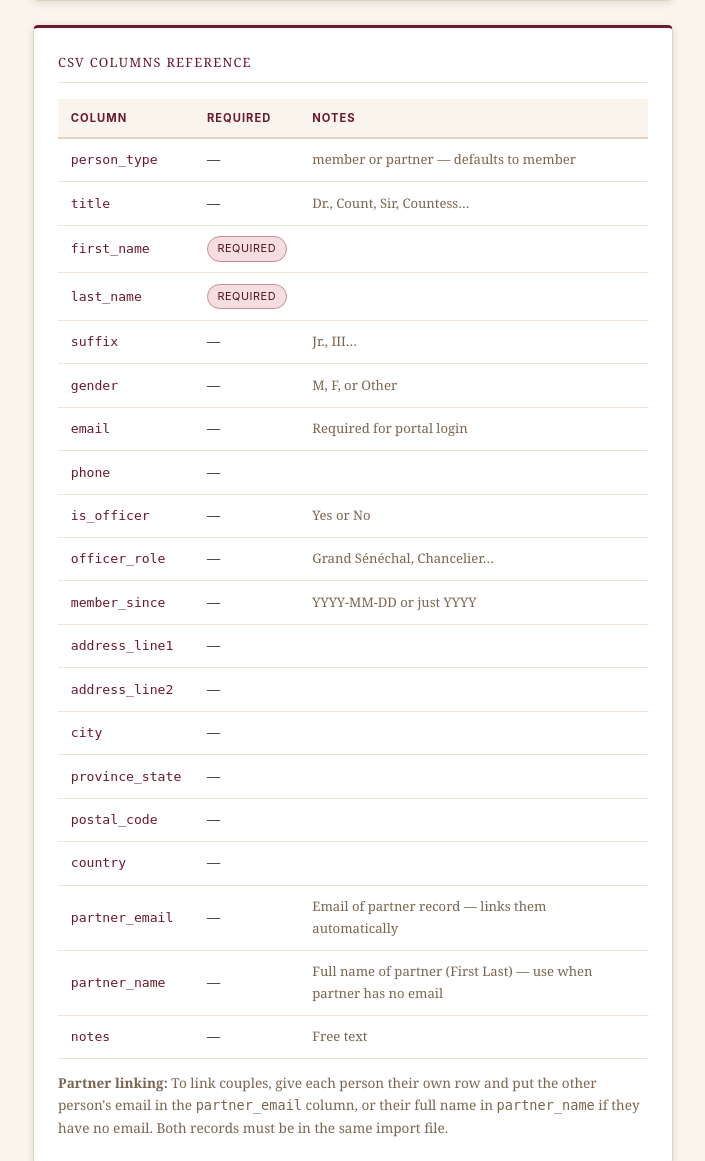
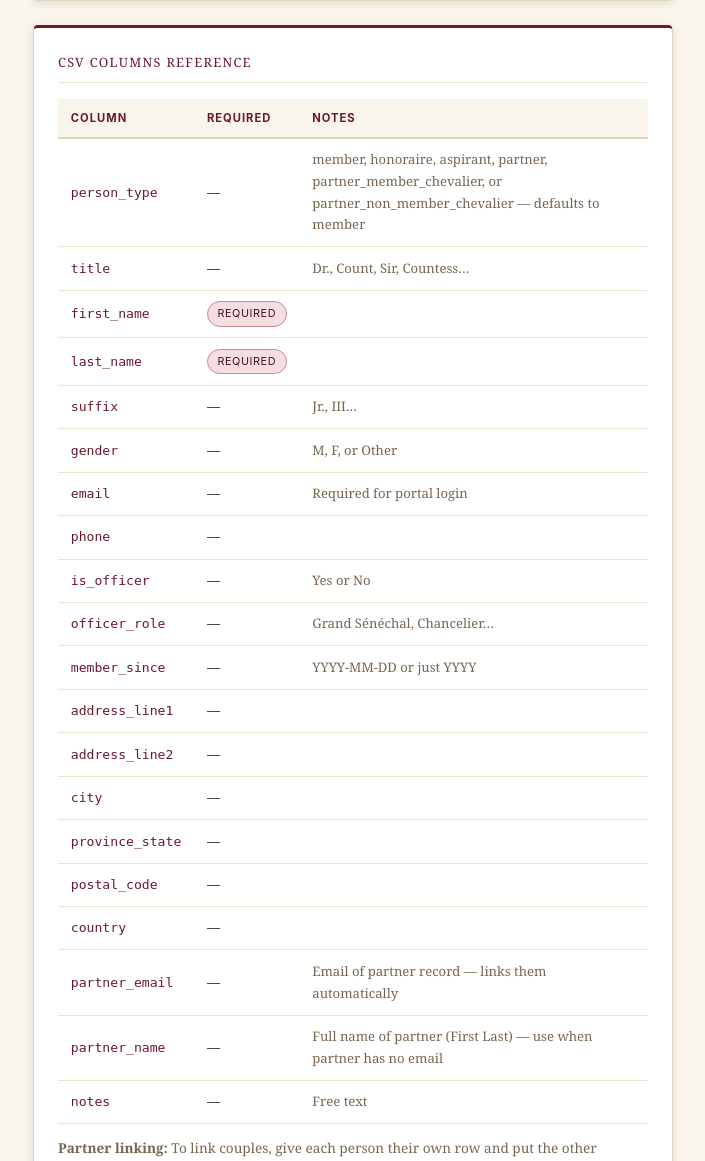
Before and after one commit to 2ndkwak/chevalier-events, a Flask app: page /admin/import/ in a window 1280 px wide. Shown: the part 530-1691 px from the top of the page, without its empty margins (81-786 px from the left). Run offline with Flask 3, Linux system fonts and the light colour scheme; a user stored in the database is signed in.

Commit message:
Validate person_type on bulk import and show friendly labels in preview

```diff
--- a/backend/routes/import_members.py
+++ b/backend/routes/import_members.py
@@ -7,6 +7,11 @@ from ..routes.admin import admin_required
 from datetime import date
 
 import_bp = Blueprint("import_members", __name__)
+
+VALID_PERSON_TYPES = {
+    "member", "honoraire", "aspirant",
+    "partner", "partner_member_chevalier", "partner_non_member_chevalier",
+}
 
 
 @import_bp.route("/", methods=["GET", "POST"])
@@ -94,6 +99,12 @@ def _parse_csv(source):
             "member_since":   None,
             "_row":           i,
         }
+
+        if entry["person_type"] not in VALID_PERSON_TYPES:
+            errors.append(
+                f"Row {i}: '{row.get('person_type', '')}' is not a recognized person_type "
+                f"-- expected one of: {', '.join(sorted(VALID_PERSON_TYPES))}"
+            )
 
         ms = row.get("member_since", "").strip()
         if ms:
--- a/frontend/templates/admin/members/import.html
+++ b/frontend/templates/admin/members/import.html
@@ -52,7 +52,7 @@
     </thead>
     <tbody>
       {% for col, req, note in [
-        ('person_type',   'No',  'member or partner — defaults to member'),
+        ('person_type',   'No',  'member, honoraire, aspirant, partner, partner_member_chevalier, or partner_non_member_chevalier — defaults to member'),
         ('title',         'No',  'Dr., Count, Sir, Countess…'),
         ('first_name',    'Yes', ''),
         ('last_name',     'Yes', ''),
@@ -115,7 +115,7 @@
             {{ r.title or '' }} {{ r.first_name }} {{ r.last_name }}{{ ', ' + r.suffix if r.suffix else '' }}
           </td>
           <td><span class="badge {% if r.person_type=='member' %}badge-burg{% else %}badge-muted{% endif %}">
-            {{ r.person_type }}</span></td>
+            {{ r.person_type | person_type_label }}</span></td>
           <td>{{ r.gender or '—' }}</td>
           <td class="text-muted">{{ r.email or '—' }}</td>
           <td>
```
